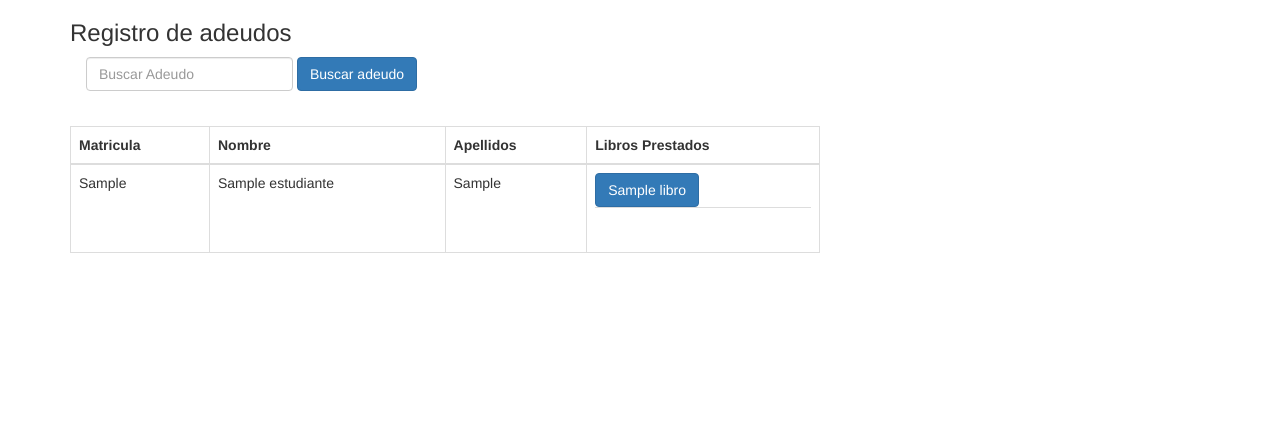
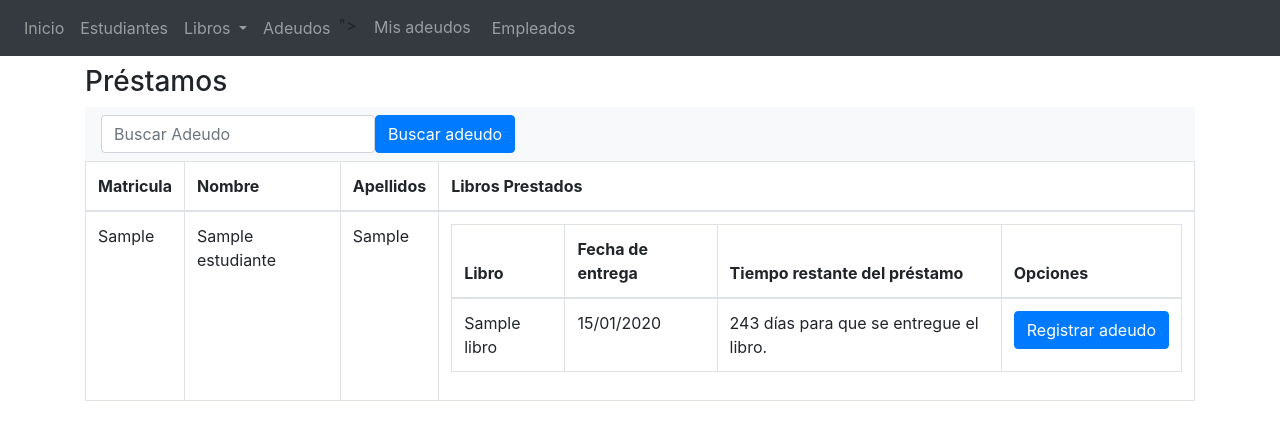
Before and after one commit to Exequetor/cadxelaBiblioteca, a CodeIgniter app: page /cadxelaBiblioteca/index.php/Adeudos_Controller in a window 1280 px wide. Shown: the top 440 px of the page. Run offline with CodeIgniter, Linux system fonts and the light colour scheme; tables that the repository leaves empty hold one stand-in row (values such as "Sample post"); some libraries are stand-ins or nearby versions.

Commit message:
Consultar tiempo restante del prestamo y adeudos del estudiante

```diff
--- a/application/models/Adeudos_Model.php
+++ b/application/models/Adeudos_Model.php
@@ -112,7 +112,7 @@ class Adeudos_Model extends CI_Model{
 	By moises Veha Hernández
 	Conulta que devuelve los datos de un adeudo buscando por matricula o libro
 	*/
-	public function ver_adeudo(string $Radeudo)
+	public function ver_adeudo($Radeudo)
 	{
 		//$this->db->like('matricula_estudiante',$Radeudo);
 		//$this->db->or_like('matricula',$Radeudo);
--- a/application/views/Adeudo.php
+++ b/application/views/Adeudo.php
@@ -7,7 +7,7 @@
 						<th>Libro Prestado</th>
 						<th>Matricula</th>
 						<th>Estudiante</th>
-						<th>Fecha de vencimiento</th>
+						<th>Fecha de reposici&oacute;n</th>
 					</thead>
 					<tbody>
 						<?php
--- a/application/views/adeudos_page.php
+++ b/application/views/adeudos_page.php
@@ -2,19 +2,21 @@
 <html>
 <head>
 	<title>Registro de adeudos</title>
-	<link href="//cdnjs.cloudflare.com/ajax/libs/twitter-bootstrap/3.3.7/css/bootstrap.css" rel="stylesheet"/>
+	<link rel="stylesheet" href="https://stackpath.bootstrapcdn.com/bootstrap/4.3.1/css/bootstrap.min.css" integrity="sha384-ggOyR0iXCbMQv3Xipma34MD+dH/1fQ784/j6cY/iJTQUOhcWr7x9JvoRxT2MZw1T" crossorigin="anonymous">
   <link href="//cdnjs.cloudflare.com/ajax/libs/bootstrap-datetimepicker/4.17.37/css/bootstrap-datetimepicker.css" rel="stylesheet"/>
 
-<script src="//cdnjs.cloudflare.com/ajax/libs/jquery/2.1.3/jquery.js"></script>
+  <script src="https://code.jquery.com/jquery-3.3.1.min.js" crossorigin="anonymous"></script>
+  <script src="https://cdnjs.cloudflare.com/ajax/libs/popper.js/1.14.7/umd/popper.min.js" integrity="sha384-UO2eT0CpHqdSJQ6hJty5KVphtPhzWj9WO1clHTMGa3JDZwrnQq4sF86dIHNDz0W1" crossorigin="anonymous"></script>
+  <script src="https://stackpath.bootstrapcdn.com/bootstrap/4.3.1/js/bootstrap.min.js" integrity="sha384-JjSmVgyd0p3pXB1rRibZUAYoIIy6OrQ6VrjIEaFf/nJGzIxFDsf4x0xIM+B07jRM" crossorigin="anonymous"></script>
   <script src="//cdnjs.cloudflare.com/ajax/libs/moment.js/2.15.2/moment.min.js"></script>
-<script src="//cdnjs.cloudflare.com/ajax/libs/twitter-bootstrap/3.3.7/js/bootstrap.js"></script>
   <script src="//cdnjs.cloudflare.com/ajax/libs/bootstrap-datetimepicker/4.17.37/js/bootstrap-datetimepicker.min.js"></script>
 </head>
 <body>
-	<div class="container">
+  <?php $this->load->view('templates/navbar'); ?>
+  <div class="container" style="margin-top: 65px;">
     <div class="row justify-content-center">
-		<div class="col-sm-8">
-		<h3>Registro de adeudos</h3>
+      <div class="col-md-12">
+        <h3>Pr&eacute;stamos</h3>
         <!--Barra de busqueda de adeudos By Moises Vega Hernández-->
         <nav class="navbar navbar-expand-lg navbar-light bg-light">
           <div class="collapse navbar-collapse" id="navbarSupportedContent">
@@ -34,6 +36,7 @@
               <th scope="col">Libros Prestados</th>
             </tr>
           </thead>
+          <tbody>
             <?php
             try{
              if(isset($Estudiantes)){
@@ -43,14 +46,47 @@
                   <td><?php echo $estudiante['nombre']; ?></td>
                   <td><?php echo $estudiante['apellidos'];?></td>
                   <td>
+                    <table class="table">
+                      <thead>
+                        <tr>
+                          <th>Libro</th>
+                          <th scope="col">Fecha de entrega</th>
+                          <th scope="col">Tiempo restante del pr&eacute;stamo</th>
+                          <th>Opciones</th>
+                        </tr>
+                      </thead>
+                      <tbody>
                    <?php
                    foreach ($LibrosPrestados as $libros) {
                      if($libros['matricula']==$estudiante['matricula']){
+                      $devolucion = new DateTime($libros['fecha_devolucion']);
                        ?>
-			    <table class="table"><tr id='<?php echo $libros['titulo'];?>'><input type="button" id="<?php echo $libros['id_libro'];?>" class="btn btn-primary" data-toggle="modal" data-target="#ModalRegistro" value="<?php echo $libros['titulo'];?>"/><td></td></tr></table>
+                          <tbody>
+                            <tr id='<?php echo $libros['matricula'];?>'>
+                              <td><?=$libros['titulo']?></td>
+                              <td><?=$devolucion->format('d/m/Y')?></td>
+                              <td><?php
+                              $now = new DateTime();
+                              if ($now < $devolucion) {
+                                echo $devolucion->diff($now)->format('%a días'). " para que se entregue el libro.";
+                              }
+                              if ($now > $devolucion) {
+                                echo "El libro se debió entregar hace ".$devolucion->diff($now)->format('%a días');
+                              }
+                              if ($now == $devolucion) {
+                                echo "Hoy se entrega el libro";
+                              }
+                               ?></td>
+                              <td>
+                                <input type="button" id="<?php echo $libros['id_libro'];?>" class="btn btn-primary" data-toggle="modal" data-target="#ModalRegistro" value="Registrar adeudo"/>
+                              </td>
+                            </tr>
                        <?php
                      }}
                      ?>
+                      </tbody>
+
+                    </table>
                    </td>
                  </tr>
                  <?php
@@ -60,6 +96,7 @@
             var_dump($e->getMessage());
           }
           ?>
+          </tbody>
         </table>
       </div>
     </div>
--- a/application/views/templates/navbar.php
+++ b/application/views/templates/navbar.php
@@ -23,6 +23,12 @@
                 <a class="nav-link" href="<?php echo base_url()?>index.php/adeudos">Adeudos<span class="sr-only"></span></a>
             </li>
             <li class="nav-item">
+                    <form method="POST" action="<?=base_url()?>index.php/adeudos_Controller/adeudos"?>">
+                        <input type="hidden" name="b_adeudo" value="0000000001">
+                        <button type="submit" class="btn btn-link" style="color: rgba(255,255,255,.5);"> Mis adeudos </button>
+                    </form>
+            </li>
+            <li class="nav-item">
                 <a class="nav-link" href="<?php echo base_url()?>index.php/empleado_controller">Empleados<span class="sr-only"></span></a>
             </li>
         </ul>
```
Lines whose indentation alone changed are shown as unchanged.
